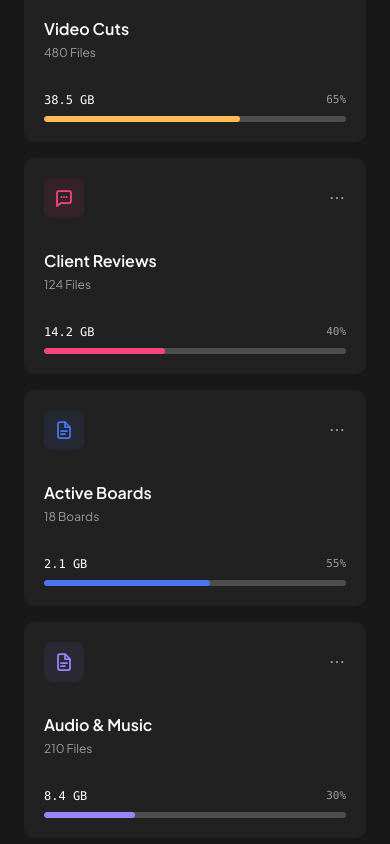
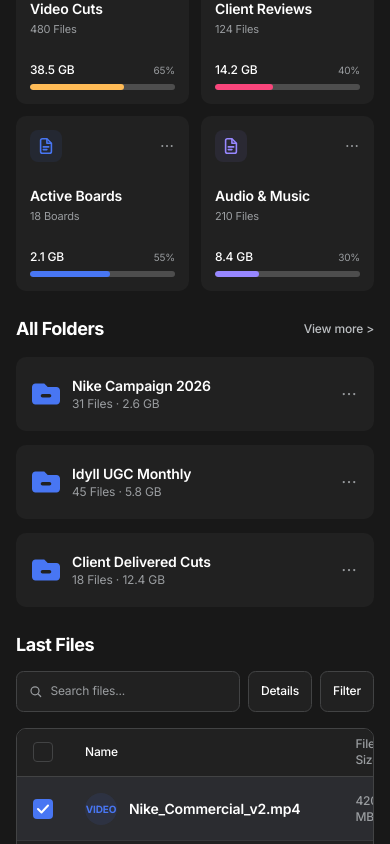
Before and after one commit to spydercreations-git/playhead, a Next.js app in the folder apps/web/: page / in a window 390 px wide. Shown: the part 980-1824 px from the top of the page. Built offline with nearby package versions, Linux system fonts and the light colour scheme.

Commit message:
Polish typography, identical custom checkboxes, and responsive scaling (1080p and mobile)

```diff
--- a/apps/web/src/app/globals.css
+++ b/apps/web/src/app/globals.css
@@ -1,4 +1,4 @@
-@import url('https://fonts.googleapis.com/css2?family=Plus+Jakarta+Sans:wght@400;500;600;700&display=swap');
+@import url('https://fonts.googleapis.com/css2?family=Inter:wght@400;500;600;700&display=swap');
 
 @tailwind base;
 @tailwind components;
@@ -45,9 +45,10 @@
 body {
   color: var(--text-primary);
   background-color: var(--bg-page);
-  font-family: 'Plus Jakarta Sans', -apple-system, BlinkMacSystemFont, "Segoe UI", Roboto, sans-serif;
+  font-family: 'Inter', -apple-system, BlinkMacSystemFont, "Segoe UI", Roboto, sans-serif;
   overflow-x: hidden;
   -webkit-font-smoothing: antialiased;
+  letter-spacing: -0.01em;
 }
 
 /* Custom subtle scrollbars without glow */
--- a/apps/web/src/app/layout.tsx
+++ b/apps/web/src/app/layout.tsx
@@ -1,7 +1,14 @@
 import type { Metadata } from "next";
+import { Inter } from "next/font/google";
 import "./globals.css";
 import { Providers } from "./providers";
 import { AppShell } from "@/components/layout/app-shell";
+
+const inter = Inter({
+  subsets: ["latin"],
+  variable: "--font-inter",
+  display: "swap",
+});
 
 export const metadata: Metadata = {
   title: "Playhead - Upload, Review and Track Every Video",
@@ -15,8 +22,8 @@ export default function RootLayout({
   children: React.ReactNode;
 }>) {
   return (
-    <html lang="en" className="dark">
-      <body className="bg-background text-foreground antialiased">
+    <html lang="en" className={`dark ${inter.variable}`}>
+      <body className={`${inter.className} bg-background text-foreground antialiased`}>
         <Providers>
           <AppShell>{children}</AppShell>
         </Providers>
--- a/apps/web/src/app/page.tsx
+++ b/apps/web/src/app/page.tsx
@@ -2,6 +2,7 @@
 
 import React, { useState } from "react";
 import { StoragePanel } from "@/components/dashboard/storage-panel";
+import { Checkbox } from "@/components/ui/checkbox";
 import {
   FolderIcon,
   MoreOptionsIcon,
@@ -12,7 +13,7 @@ import {
 } from "@/components/icons";
 
 export default function DashboardPage() {
-  const [selectedRow, setSelectedRow] = useState<number | null>(0);
+  const [selectedIds, setSelectedIds] = useState<number[]>([0]);
 
   // Top 4 Category Cards matching Figma (x=642, 838, 1034, 1231, y=132, w=172, h=216, rx=10, fill=#212121)
   const categoryCards = [
@@ -119,45 +120,45 @@ export default function DashboardPage() {
   ];
 
   return (
-    <div className="flex flex-col lg:flex-row gap-8 pb-10">
+    <div className="flex flex-col lg:flex-row gap-6 lg:gap-8 pb-10">
       {/* Middle Column: Storage & Upload Dropzone & New Project Card */}
       <StoragePanel />
 
       {/* Right Column: Main Dashboard Content */}
-      <div className="flex-1 space-y-8 min-w-0">
-        {/* Top 4 Metric / Category Cards */}
-        <div className="grid grid-cols-1 sm:grid-cols-2 xl:grid-cols-4 gap-4">
+      <div className="flex-1 space-y-6 sm:space-y-8 min-w-0">
+        {/* Top 4 Metric / Category Cards - 2x2 on mobile, 4 columns on large screens */}
+        <div className="grid grid-cols-2 md:grid-cols-2 xl:grid-cols-4 gap-3 sm:gap-4">
           {categoryCards.map((card) => (
             <div
               key={card.title}
-              className="flex flex-col justify-between rounded-[10px] bg-[#212121] p-5 h-[216px] transition-colors hover:bg-[#252525]"
+              className="flex flex-col justify-between rounded-[10px] bg-[#212121] p-3.5 sm:p-5 h-[175px] sm:h-[216px] transition-colors hover:bg-[#252525]"
             >
               <div className="flex items-center justify-between">
                 <div
-                  className="flex h-10 w-10 items-center justify-center rounded-lg"
+                  className="flex h-8 w-8 sm:h-10 sm:w-10 items-center justify-center rounded-lg"
                   style={{ backgroundColor: `${card.color}15` }}
                 >
-                  <card.icon size={20} color={card.color} />
+                  <card.icon size={18} color={card.color} />
                 </div>
                 <button
                   title="Card options"
                   className="text-[#9A9DA0] hover:text-white"
                 >
-                  <MoreOptionsIcon size={18} color="#9A9DA0" />
+                  <MoreOptionsIcon size={16} color="#9A9DA0" />
                 </button>
               </div>
 
-              <div className="space-y-1">
-                <h3 className="text-base font-semibold text-white">
+              <div className="space-y-0.5 sm:space-y-1">
+                <h3 className="text-sm sm:text-base font-semibold text-white truncate">
                   {card.title}
                 </h3>
-                <p className="text-xs text-[#9A9DA0]">{card.count}</p>
+                <p className="text-[11px] sm:text-xs text-[#9A9DA0]">{card.count}</p>
               </div>
 
-              <div className="space-y-2">
-                <div className="flex items-center justify-between text-xs font-mono text-white">
-                  <span>{card.size}</span>
-                  <span className="text-[11px] text-[#9A9DA0]">
+              <div className="space-y-1.5 sm:space-y-2">
+                <div className="flex items-center justify-between text-xs text-white">
+                  <span className="font-medium text-xs sm:text-sm">{card.size}</span>
+                  <span className="text-[10px] sm:text-[11px] text-[#9A9DA0]">
                     {card.fillPercent}%
                   </span>
                 </div>
@@ -186,14 +187,14 @@ export default function DashboardPage() {
             </button>
           </div>
 
-          <div className="grid grid-cols-1 sm:grid-cols-2 xl:grid-cols-3 gap-4">
+          <div className="grid grid-cols-1 sm:grid-cols-2 xl:grid-cols-3 gap-3.5 sm:gap-4">
             {folders.map((folder) => (
               <div
                 key={folder.name}
-                className="flex items-center justify-between rounded-[10px] bg-[#212121] px-5 py-4 h-[78px] transition-colors hover:bg-[#252525] cursor-pointer"
+                className="flex items-center justify-between rounded-[10px] bg-[#212121] px-4 sm:px-5 py-3.5 sm:py-4 h-[74px] sm:h-[78px] transition-colors hover:bg-[#252525] cursor-pointer"
               >
-                <div className="flex items-center gap-3.5 min-w-0">
-                  <FolderIcon size={32} color="#4876F3" />
+                <div className="flex items-center gap-3 sm:gap-3.5 min-w-0">
+                  <FolderIcon size={28} color="#4876F3" />
                   <div className="flex flex-col truncate">
                     <span className="text-sm font-semibold text-white truncate">
                       {folder.name}
@@ -217,26 +218,26 @@ export default function DashboardPage() {
 
         {/* Recent Files Section ("Last Files") */}
         <div className="space-y-4">
-          <div className="flex flex-wrap items-center justify-between gap-3">
+          <div className="flex flex-col sm:flex-row sm:items-center justify-between gap-3">
             <h2 className="text-lg font-bold text-white tracking-tight">
               Last Files
             </h2>
 
             {/* Filter Controls (Search + Details + Filter buttons from Figma) */}
-            <div className="flex items-center gap-2.5">
-              <div className="flex h-[41px] items-center gap-2 rounded-[7.5px] border border-[#424344] bg-[#212121] px-3 text-xs text-[#9A9DA0]">
+            <div className="flex items-center gap-2 sm:gap-2.5">
+              <div className="flex h-[41px] flex-1 sm:flex-initial items-center gap-2 rounded-[7.5px] border border-[#424344] bg-[#212121] px-3 text-xs text-[#9A9DA0]">
                 <SearchIcon size={15} color="#9A9DA0" />
                 <input
                   type="text"
                   placeholder="Search files..."
-                  className="w-36 sm:w-56 bg-transparent text-white placeholder-[#9A9DA0] focus:outline-none"
+                  className="w-full sm:w-56 bg-transparent text-white placeholder-[#9A9DA0] focus:outline-none"
                 />
               </div>
 
-              <button className="flex h-[41px] items-center justify-center rounded-[7.5px] border border-[#424344] bg-[#212121] px-3.5 text-xs font-medium text-white hover:bg-[#2E2F34] transition-colors">
+              <button className="flex h-[41px] items-center justify-center rounded-[7.5px] border border-[#424344] bg-[#212121] px-3 sm:px-3.5 text-xs font-medium text-white hover:bg-[#2E2F34] transition-colors shrink-0">
                 Details
               </button>
-              <button className="flex h-[41px] items-center justify-center rounded-[7.5px] border border-[#424344] bg-[#212121] px-3.5 text-xs font-medium text-white hover:bg-[#2E2F34] transition-colors">
+              <button className="flex h-[41px] items-center justify-center rounded-[7.5px] border border-[#424344] bg-[#212121] px-3 sm:px-3.5 text-xs font-medium text-white hover:bg-[#2E2F34] transition-colors shrink-0">
                 Filter
               </button>
             </div>
@@ -248,10 +249,19 @@ export default function DashboardPage() {
               <thead>
                 <tr className="border-b border-[#424344] text-[#9A9DA0] font-medium h-12">
                   <th className="w-12 px-4 text-center">
-                    <input
-                      type="checkbox"
-                      className="h-4 w-4 rounded-[3.5px] border border-[#9A9DA0] bg-transparent text-[#4876F3] focus:ring-0 cursor-pointer"
-                    />
+                    <div className="flex items-center justify-center">
+                      <Checkbox
+                        checked={recentFiles.length > 0 && selectedIds.length === recentFiles.length}
+                        onCheckedChange={() => {
+                          if (selectedIds.length === recentFiles.length) {
+                            setSelectedIds([]);
+                          } else {
+                            setSelectedIds(recentFiles.map((f) => f.id));
+                          }
+                        }}
+                        ariaLabel="Select all files"
+                      />
+                    </div>
                   </th>
                   <th className="px-4 font-medium text-white">Name</th>
                   <th className="px-4 font-medium">File Size</th>
@@ -262,41 +272,36 @@ export default function DashboardPage() {
               </thead>
               <tbody className="divide-y divide-[#424344]/50">
                 {recentFiles.map((file) => {
-                  const isChecked = selectedRow === file.id;
+                  const isChecked = selectedIds.includes(file.id);
 
                   return (
                     <tr
                       key={file.id}
-                      onClick={() => setSelectedRow(file.id)}
+                      onClick={() => {
+                        setSelectedIds((prev) =>
+                          prev.includes(file.id)
+                            ? prev.filter((id) => id !== file.id)
+                            : [...prev, file.id]
+                        );
+                      }}
                       className={`h-16 transition-colors cursor-pointer ${
                         isChecked ? "bg-[#2E2F34]/80" : "hover:bg-[#2E2F34]/40"
                       }`}
                     >
                       {/* Checkbox */}
                       <td className="px-4 text-center">
-                        <div
-                          className={`flex h-5 w-5 mx-auto items-center justify-center rounded-[4px] transition-colors ${
-                            isChecked
-                              ? "bg-[#4876F3] text-white"
-                              : "border border-[#424344]"
-                          }`}
-                        >
-                          {isChecked && (
-                            <svg
-                              width="12"
-                              height="10"
-                              viewBox="0 0 12 10"
-                              fill="none"
-                            >
-                              <path
-                                d="M1 5L4.5 8.5L11 1.5"
-                                stroke="white"
-                                strokeWidth="2"
-                                strokeLinecap="round"
-                                strokeLinejoin="round"
-                              />
-                            </svg>
-                          )}
+                        <div className="flex items-center justify-center">
+                          <Checkbox
+                            checked={isChecked}
+                            onCheckedChange={() => {
+                              setSelectedIds((prev) =>
+                                prev.includes(file.id)
+                                  ? prev.filter((id) => id !== file.id)
+                                  : [...prev, file.id]
+                              );
+                            }}
+                            ariaLabel={`Select ${file.name}`}
+                          />
                         </div>
                       </td>
 
@@ -321,7 +326,7 @@ export default function DashboardPage() {
                       </td>
 
                       {/* File Size */}
-                      <td className="px-4 font-mono text-[#9A9DA0]">
+                      <td className="px-4 text-[#9A9DA0] font-medium">
                         {file.size}
                       </td>
 
--- a/apps/web/src/components/layout/app-shell.tsx
+++ b/apps/web/src/components/layout/app-shell.tsx
@@ -12,8 +12,8 @@ export function AppShell({ children }: { children: React.ReactNode }) {
       <Sidebar isOpen={sidebarOpen} onClose={() => setSidebarOpen(false)} />
       <div className="flex flex-1 flex-col overflow-hidden min-w-0">
         <Header onOpenSidebar={() => setSidebarOpen(true)} />
-        <main className="flex-1 overflow-y-auto px-6 py-6 md:px-8 md:py-8 bg-[#181818]">
-          <div className="mx-auto max-w-[1440px]">{children}</div>
+        <main className="flex-1 overflow-y-auto px-4 py-5 sm:px-6 sm:py-6 lg:px-8 lg:py-8 bg-[#181818]">
+          <div className="w-full max-w-[1920px] mx-auto">{children}</div>
         </main>
       </div>
     </div>
--- /dev/null
+++ b/apps/web/src/components/ui/checkbox.tsx
@@ -0,0 +1,53 @@
+"use client";
+
+import React from "react";
+
+interface CheckboxProps {
+  checked: boolean;
+  onCheckedChange?: (checked: boolean) => void;
+  className?: string;
+  ariaLabel?: string;
+}
+
+export function Checkbox({
+  checked,
+  onCheckedChange,
+  className = "",
+  ariaLabel,
+}: CheckboxProps) {
+  return (
+    <button
+      type="button"
+      role="checkbox"
+      aria-checked={checked}
+      aria-label={ariaLabel}
+      onClick={(e) => {
+        e.stopPropagation();
+        onCheckedChange?.(!checked);
+      }}
+      className={`flex h-5 w-5 items-center justify-center rounded-[4px] transition-all select-none focus:outline-none focus-visible:ring-2 focus-visible:ring-[#4876F3]/50 ${
+        checked
+          ? "bg-[#4876F3] text-white"
+          : "border border-[#424344] bg-transparent hover:border-[#9A9DA0]"
+      } ${className}`}
+    >
+      {checked && (
+        <svg
+          width="12"
+          height="10"
+          viewBox="0 0 12 10"
+          fill="none"
+          xmlns="http://www.w3.org/2000/svg"
+        >
+          <path
+            d="M1 5L4.5 8.5L11 1.5"
+            stroke="white"
+            strokeWidth="2"
+            strokeLinecap="round"
+            strokeLinejoin="round"
+          />
+        </svg>
+      )}
+    </button>
+  );
+}
--- a/apps/web/tailwind.config.ts
+++ b/apps/web/tailwind.config.ts
@@ -57,7 +57,7 @@ const config: Config = {
         full: "9999px",
       },
       fontFamily: {
-        sans: ["'Plus Jakarta Sans'", "sans-serif"],
+        sans: ["var(--font-inter)", "'Inter'", "-apple-system", "BlinkMacSystemFont", "sans-serif"],
       },
     },
   },
```
Also changed, not shown: apps/web/src/components/dashboard/storage-panel.tsx (+17 -10 lines), 2 other files (tests, documents, lock files or other folders).
